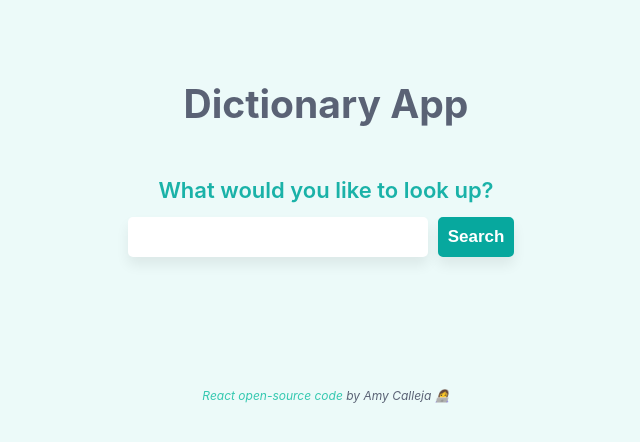
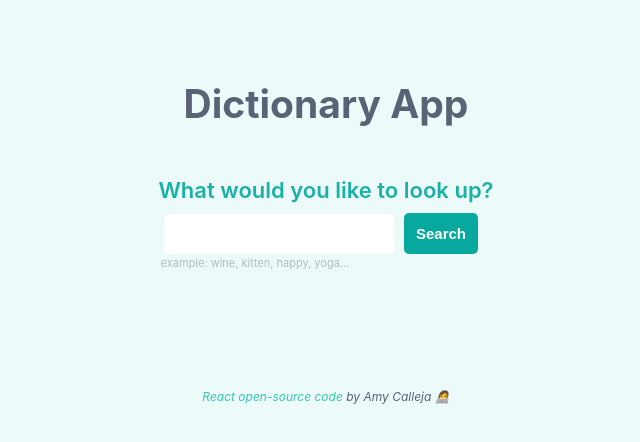
Before and after one commit to amy-calleja/react-dictionary-app, a React (Create React App) app: page / in a window 1280 px wide. Shown: the top 442 px of the page, without its empty margins (314-954 px from the left). Built offline with nearby package versions, Linux system fonts and the light colour scheme.

Commit message:
Styling colours and width resizing

```diff
--- a/src/Dictionary.css
+++ b/src/Dictionary.css
@@ -1,7 +1,3 @@
-.Dictionary form {
-  margin: 0px 10px 10px;
-}
-
 .Dictionary h3 {
   color: #1ab2a8;
   font-style: italic;
@@ -12,7 +8,6 @@
   font-style: normal;
   font-size: 22px;
   font-weight: 600;
-  margin: 4px;
 }
 
 em {
@@ -28,31 +23,38 @@ em {
   border-radius: 5px;
   color: #5a6275;
   line-height: 6px;
-  width: 300px;
+  width: 230px;
   outline: none;
   font-size: 17px;
   font-weight: 600;
   text-transform: capitalize;
-  box-shadow: 0 8px 13px rgb(0 0 0 / 7%);
 }
 
 .Dictionary button {
   margin: 10px;
-  padding: 8px;
+  padding: 10px;
   background-color: #07a89e;
   border: solid 2px #07a89e;
   border-radius: 5px;
   color: white;
   outline: none;
-  font-size: 17px;
+  font-size: 15px;
   font-weight: 600;
-  box-shadow: 0 8px 13px rgb(0 0 0 / 7%);
   transition: all 150ms ease-in-out;
   cursor: pointer;
 }
 
 .Dictionary button:hover {
-  background-color: white;
-  color: #07a89e;
-  border: solid 2px white;
+  background-color: rgba(35, 223, 191, 0.945);
+  color: white;
+  border: solid 2px rgba(35, 223, 191, 0.945);
 }
+
+.Dictionary .suggestedWords {
+  font-size: 11px;
+  opacity: 0.4;
+  position: relative;
+  left: -71px;
+  top: -8px;
+  margin-top: 0px;
+}
--- a/src/Dictionary.js
+++ b/src/Dictionary.js
@@ -28,6 +28,9 @@ export default function Dictionary() {
         <input type="search" autoFocus={true} onChange={handleKeywordChange} />
         <button value="submit">Search</button>
       </form>
+      <div className="suggestedWords">
+        example: wine, kitten, happy, yoga...
+      </div>
       <br />
       <SearchResults results={results} />
     </div>
--- a/src/Footer.css
+++ b/src/Footer.css
@@ -9,3 +9,7 @@
   color: rgba(41, 197, 171, 0.945);
   text-decoration: none;
 }
+
+.Footer a:hover {
+  color: rgba(35, 223, 191, 0.945);
+}
--- /dev/null
+++ b/src/KeywordMeaning.css
@@ -0,0 +1,11 @@
+.KeywordMeaning .definition {
+  margin: 18px 0px 0px;
+  font-size: 18px;
+}
+
+.KeywordMeaning .definitionExample {
+  opacity: 0.6;
+  font-size: 15px;
+  font-style: italic;
+  margin-top: 5px;
+}
--- a/src/KeywordMeaning.js
+++ b/src/KeywordMeaning.js
@@ -1,5 +1,6 @@
 import React from "react";
 import Synonyms from "./Synonyms";
+import "./KeywordMeaning.css";
 
 export default function KeywordMeaning(props) {
   console.log(props.meaning);
@@ -9,12 +10,9 @@ export default function KeywordMeaning(props) {
       {props.meaning.definitions.map(function (definition, index) {
         return (
           <div key={index}>
-            <p>
-              {definition.definition}
-              <br />
-              <em>{definition.example}</em>
-              <Synonyms synonyms={definition.synonyms} />
-            </p>
+            <div className="definition">{definition.definition}</div>
+            <div className="definitionExample">{definition.example}</div>
+            <Synonyms synonyms={definition.synonyms} />
           </div>
         );
       })}
--- a/src/KeywordPhonetic.css
+++ b/src/KeywordPhonetic.css
@@ -3,13 +3,13 @@
   font-style: italic;
   font-weight: 600;
   opacity: 0.6;
-  padding-bottom: 20px;
+  padding-bottom: 23px;
 }
 
 .KeywordPhonetic .audioPlayer {
-  margin-left: 35px;
   position: relative;
-  top: 16px;
+  top: 11px;
+  right: 8px;
   display: inline-block;
   width: 50%;
 }
--- a/src/KeywordPhonetic.js
+++ b/src/KeywordPhonetic.js
@@ -6,7 +6,8 @@ export default function KeywordPhonetic(props) {
   console.log(props.phonetic);
   return (
     <div className="KeywordPhonetic">
-      /{props.phonetic.text}
+      /{props.phonetic.text}/
+      <br />{" "}
       <div className="audioPlayer">
         <ReactAudioPlayer
           src={props.phonetic.audio}
--- a/src/SearchResults.css
+++ b/src/SearchResults.css
@@ -1,5 +1,5 @@
 .SearchResults {
-  margin: 10px 70px auto;
+  margin: 10px 30px auto;
   font-size: 16px;
   color: #5a6275;
   text-align: left;
@@ -18,7 +18,9 @@
 .SearchResults section {
   background-color: white;
   margin-bottom: 35px;
-  padding: 20px 45px 20px;
   border-radius: 8px;
-  box-shadow: 0 8px 13px rgb(0 0 0 / 7%);
+  max-width: 740px;
+  width: 100%;
+  margin-right: auto;
+  margin-left: auto;
 }
--- /dev/null
+++ b/src/Synonyms.css
@@ -0,0 +1,13 @@
+.Synonyms {
+  margin-top: 12px;
+  margin-bottom: 10px;
+}
+
+.Synonyms li {
+  display: inline-block;
+  padding-right: 15px;
+  font-size: 13px;
+  line-height: 1.2;
+  margin-bottom: 10px;
+  opacity: 0.9;
+}
--- a/src/Synonyms.js
+++ b/src/Synonyms.js
@@ -1,4 +1,5 @@
 import React from "react";
+import "./Synonyms.css";
 
 export default function Synonyms(props) {
   if (props.synonyms) {
```
